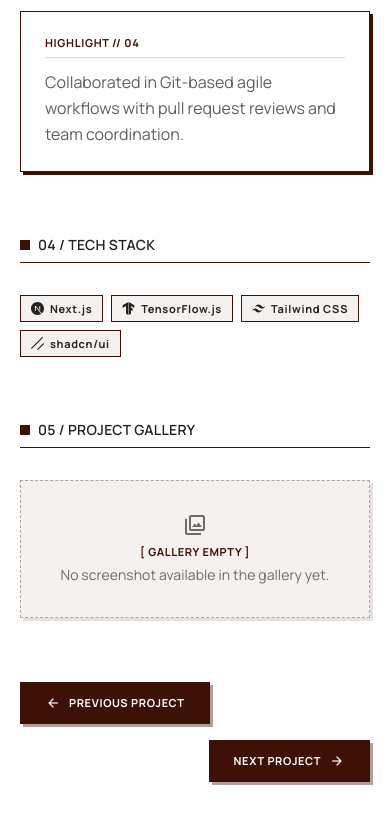
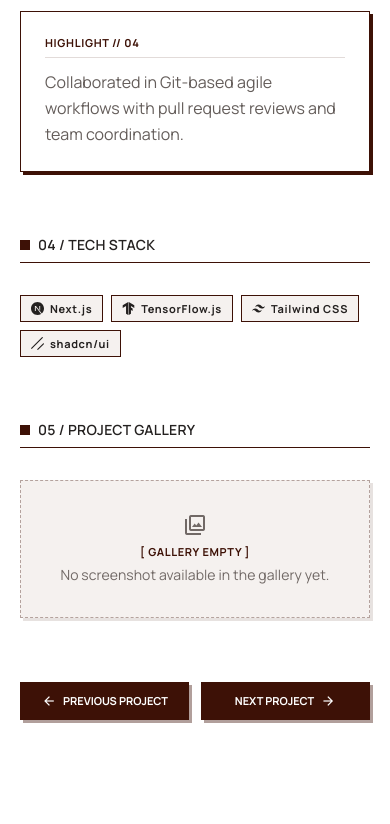
Before and after one commit to dimzkuy/Portofolio2026, a Next.js app: page /projects/crop-care in a window 390 px wide. Shown: the part 2514-3338 px from the top of the page. After the commit the page ends 3282 px from the top, so only its background shows below. Built offline with nearby package versions, Linux system fonts and the light colour scheme.

Commit message:
fix: fixing responsiveness on next and previous button on project details section

```diff
--- a/src/components/ProjectDetail/ProjectDetailView.jsx
+++ b/src/components/ProjectDetail/ProjectDetailView.jsx
@@ -339,7 +339,7 @@ export default function ProjectDetailView({ slug, initialProject, extraGallery =
             {galleryImages.map((img, idx) => (
               <div
                 key={idx}
-                className="group bg-white overflow-hidden cursor-pointer transition-transform hover:-translate-y-1"
+                className="bg-white overflow-hidden cursor-pointer"
                 style={{
                   border: "1.5px solid #3D1106",
                   boxShadow: "3.5px 3.5px 0px 0px #3D1106",
@@ -350,7 +350,7 @@ export default function ProjectDetailView({ slug, initialProject, extraGallery =
                   <img
                     src={img.src}
                     alt={img.alt || project.title}
-                    className="w-full h-full object-cover object-top transition-transform duration-300 group-hover:scale-[1.02]"
+                    className="w-full h-full object-cover object-top"
                     draggable={false}
                   />
                 </div>
@@ -383,11 +383,11 @@ export default function ProjectDetailView({ slug, initialProject, extraGallery =
         )}
 
         {/* # Previous / Next Project Navigation Banner */}
-        <div className="mt-16 flex items-center justify-between flex-wrap gap-4">
+        <div className="mt-16 grid grid-cols-2 gap-3 sm:flex sm:items-center sm:justify-between sm:gap-4">
           {adjacent.prev ? (
             <Link
               href={`/projects/${adjacent.prev.id}`}
-              className="inline-flex items-center gap-2 px-6 py-3 text-label-sm uppercase tracking-wider font-bold transition-all hover:translate-x-[1px] hover:translate-y-[1px]"
+              className="inline-flex items-center justify-center sm:justify-start gap-1.5 sm:gap-2 px-3 py-2.5 sm:px-6 sm:py-3 text-[11px] sm:text-label-sm uppercase tracking-normal sm:tracking-wider font-bold text-center transition-all hover:translate-x-[1px] hover:translate-y-[1px]"
               style={{
                 background: "#3D1106",
                 color: "#fff",
@@ -397,7 +397,7 @@ export default function ProjectDetailView({ slug, initialProject, extraGallery =
               onMouseEnter={(e) => (e.currentTarget.style.boxShadow = "2px 2px 0px 0px rgba(61,17,6,0.4)")}
               onMouseLeave={(e) => (e.currentTarget.style.boxShadow = "3px 3px 0px 0px rgba(61,17,6,0.4)")}
             >
-              <span className="material-symbols-outlined" style={{ fontSize: 16 }}>arrow_back</span>
+              <span className="material-symbols-outlined shrink-0" style={{ fontSize: 16 }}>arrow_back</span>
               <span>{isId ? "Proyek Sebelumnya" : "Previous Project"}</span>
             </Link>
           ) : (
@@ -407,7 +407,7 @@ export default function ProjectDetailView({ slug, initialProject, extraGallery =
           {adjacent.next && (
             <Link
               href={`/projects/${adjacent.next.id}`}
-              className="inline-flex items-center gap-2 px-6 py-3 text-label-sm uppercase tracking-wider font-bold transition-all hover:translate-x-[1px] hover:translate-y-[1px] ml-auto"
+              className="inline-flex items-center justify-center sm:justify-end gap-1.5 sm:gap-2 px-3 py-2.5 sm:px-6 sm:py-3 text-[11px] sm:text-label-sm uppercase tracking-normal sm:tracking-wider font-bold text-center transition-all hover:translate-x-[1px] hover:translate-y-[1px] sm:ml-auto"
               style={{
                 background: "#3D1106",
                 color: "#fff",
@@ -418,7 +418,7 @@ export default function ProjectDetailView({ slug, initialProject, extraGallery =
               onMouseLeave={(e) => (e.currentTarget.style.boxShadow = "3px 3px 0px 0px rgba(61,17,6,0.4)")}
             >
               <span>{isId ? "Proyek Selanjutnya" : "Next Project"}</span>
-              <span className="material-symbols-outlined" style={{ fontSize: 16 }}>arrow_forward</span>
+              <span className="material-symbols-outlined shrink-0" style={{ fontSize: 16 }}>arrow_forward</span>
             </Link>
           )}
         </div>
```
